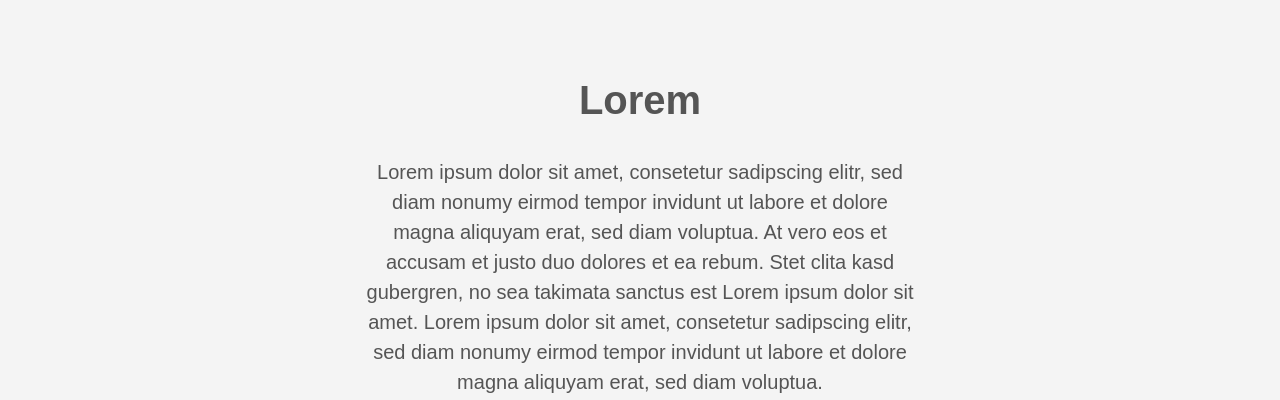
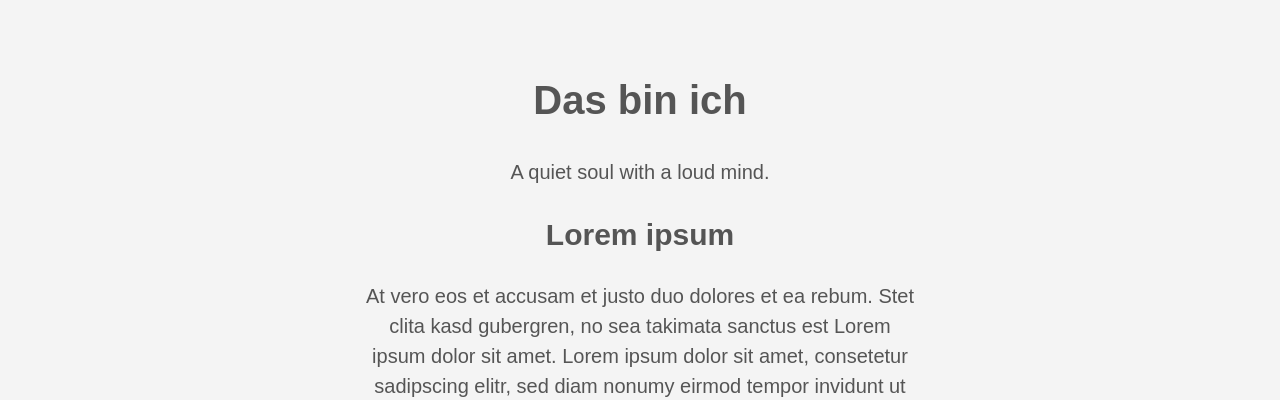
Before and after one commit to dreamingfeather/dreamingfeather.github.io, a plain HTML site: page about/index.html in a window 1280 px wide. Shown: the part 581-981 px from the top of the page. Drawn offline with Linux system fonts and the light colour scheme.

Commit message:
rebuilding site Sat 16 Mar 2019 18:12:10 CET

```diff
--- a/about/index.html
+++ b/about/index.html
@@ -121,9 +121,9 @@
   <article class="pa3 pa4-ns nested-copy-line-height nested-img">
     <section class="cf ph3 ph5-l pv3 pv4-l f4 tc-l center measure-wide lh-copy mid-gray">
 
-<h1 id="lorem">Lorem</h1>
+<h1 id="das-bin-ich">Das bin ich</h1>
 
-<p>Lorem ipsum dolor sit amet, consetetur sadipscing elitr, sed diam nonumy eirmod tempor invidunt ut labore et dolore magna aliquyam erat, sed diam voluptua. At vero eos et accusam et justo duo dolores et ea rebum. Stet clita kasd gubergren, no sea takimata sanctus est Lorem ipsum dolor sit amet. Lorem ipsum dolor sit amet, consetetur sadipscing elitr, sed diam nonumy eirmod tempor invidunt ut labore et dolore magna aliquyam erat, sed diam voluptua.</p>
+<p>A quiet soul with a loud mind.</p>
 
 <h2 id="lorem-ipsum">Lorem ipsum</h2>
 
```
Also changed, not shown: 1 other file.
